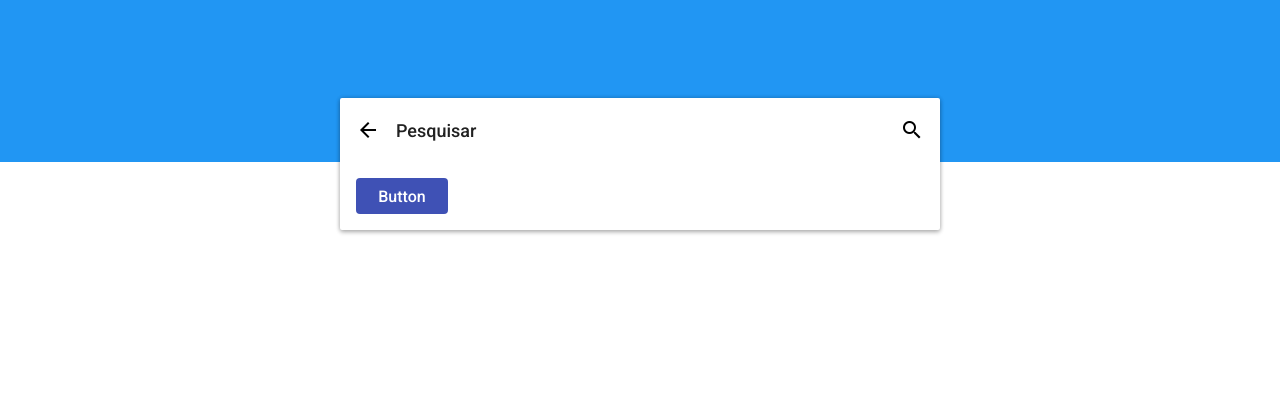
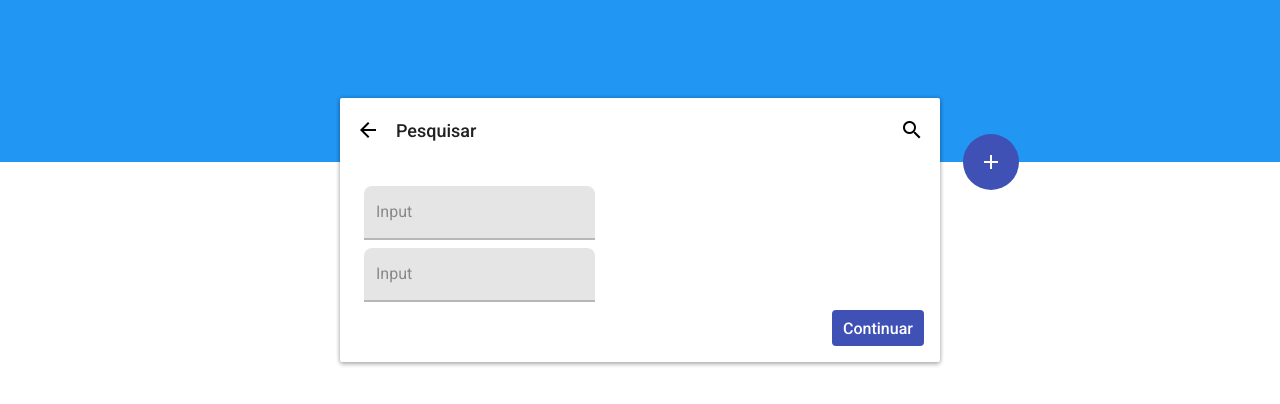
Before and after one commit to MiguelAleixo/material-design-components, a React (Create React App) app: page / in a window 1280 px wide. Shown: the top 404 px of the page. Built offline with nearby package versions, Linux system fonts and the light colour scheme.

Commit message:
alteração de input e criação de floatbutton

```diff
--- a/src/components/button/Button.css
+++ b/src/components/button/Button.css
@@ -10,6 +10,8 @@
     background-color: #3f51b5;
     outline: none;
     transition: 0.2s;
+    cursor: pointer;
+    user-select: none;
 }
 
 .button:active{
@@ -17,4 +19,7 @@
 }
 
 .button-container{
+    width: 100%;
+    display: flex;
+    justify-content: flex-end;
 }
--- a/src/components/button/Button.js
+++ b/src/components/button/Button.js
@@ -6,7 +6,7 @@ class Button extends React.Component {
         return (
             <div className="button-container">
                 <button className="button">
-                    Button
+                    {this.props.title}
                 </button>
             </div>
         );
--- a/src/components/card/Card.css
+++ b/src/components/card/Card.css
@@ -1,5 +1,4 @@
 .card{
-    width: 600px;
     margin: auto;
     position: relative;
     bottom: 64px;
--- a/src/components/card/Card.js
+++ b/src/components/card/Card.js
@@ -4,7 +4,7 @@ import './Card.css'
 class Card extends React.Component {
     render() {
         return (
-            <div className="card">
+            <div className="card" style={{ width: this.props.size}}>
                 {this.props.children}
             </div>
         );
--- a/src/components/cardTitle/CardTitle.css
+++ b/src/components/cardTitle/CardTitle.css
@@ -2,6 +2,7 @@
     height: 64px;
     display: flex;
     align-items: center;
+    user-select: none;
 }
 
 .title{
@@ -14,6 +15,7 @@
     margin-right: 16px;
     margin-left: auto;
     cursor: pointer;
+    user-select: none;
 }
 
 .icon{
--- /dev/null
+++ b/src/components/floatButton/FloatButton.css
@@ -0,0 +1,26 @@
+.float-button-container{
+    display: flex;
+    flex-direction: column;
+    align-items: flex-end;
+    width: 60px;
+    position: fixed;
+    right: 16px;
+    bottom: 16px;
+    z-index: 2;
+    transition: 0.2s;
+    top: 134px;
+}
+
+.float-button{
+    width: 56px;
+    height: 56px;
+    border: none;
+    border-radius: 50%;
+    display: flex;
+    justify-content: center;
+    align-items: center;
+    background-color: #3f51b5;
+    color: #FFF;
+    outline: none;
+    cursor: pointer;
+}
--- /dev/null
+++ b/src/components/floatButton/FloatButton.js
@@ -0,0 +1,16 @@
+import React from 'react';
+import './FloatButton.css'
+
+class FloatButton extends React.Component {
+    render() {
+        return (
+            <div className="float-button-container" style={{  right: `calc(50% - (${this.props.cardSize} / 2) - 79px)`}}>
+                <button className="float-button">
+                <i className="material-icons"> add </i>
+                </button>
+            </div>
+        );
+    }
+}
+
+export default FloatButton;
--- a/src/components/input/Input.css
+++ b/src/components/input/Input.css
@@ -4,30 +4,35 @@
 }
 
 .input {
-    width: 100%;
-    height: 36px;
+    height: 52px;
     font-size: 16px;
-    border-radius: 8px;
-    border: 1px solid rgba(0, 0, 0, 0.4);
+    border-radius: 8px 8px 0 0;
+    border: none;
+    border-bottom: 2px solid rgba(0,0,0,0.2);
+    background-color: rgba(0,0,0,0.1);
     outline: none;
     padding: 0 12px;
     transition: 0.2s;
+    cursor: pointer;
 }
 
 .labelInput {
     color: rgba(0, 0, 0, 0.4);
     position: absolute;
-    left: 10px;
-    top: 10px;
-    background-color: #FFF;
+    left: 8px;
+    top: 16px;
     padding: 0 4px;
     font-size: 16px;
     transition: 0.2s;
+    -webkit-user-select: none;
+    -moz-user-select: none;
     user-select: none;
+    cursor: pointer;
 }
 
 .input:focus {
-    border: 2px solid #3f51b5;
+    border-color: #3f51b5;
+    cursor: unset;
 }
 
 .input:focus ~ .labelInput {
@@ -36,6 +41,6 @@
 
 .input:focus ~ .labelInput,
 .input:valid ~ .labelInput {
-    top: -6px;
+    top: 0;
     font-size: 12px;
 }
--- a/src/components/input/Input.js
+++ b/src/components/input/Input.js
@@ -6,7 +6,7 @@ class Input extends React.Component {
         return (
             <div className="inputContainer">
                 <input className="input" required type="text"/>
-                <label className="labelInput">Input</label>
+                <label className="labelInput" htmlFor="input">Input</label>
             </div>
         );
     }
--- a/src/main/home/Home.js
+++ b/src/main/home/Home.js
@@ -4,16 +4,22 @@ import Input from '../../components/input/Input';
 import CardContent from '../../components/cardContent/CardContent';
 import CardTitle from "../../components/cardTitle/CardTitle";
 import Button from '../../components/button/Button';
+import FloatButton from '../../components/floatButton/FloatButton';
 
 function Home() {
     return (
         <div>
-            <Card>
+            <Card size={'600px'}>
                 <CardTitle title={'Pesquisar'} icon={'search'}/>
                 <CardContent>
-                    <Button/>
+                    <div>
+                        <Input/>
+                        <Input/>
+                    </div>
+                    <Button title={'Continuar'}/>
                 </CardContent>
             </Card>
+            <FloatButton cardSize={'600px'}/>
         </div>
     );
 }
```
